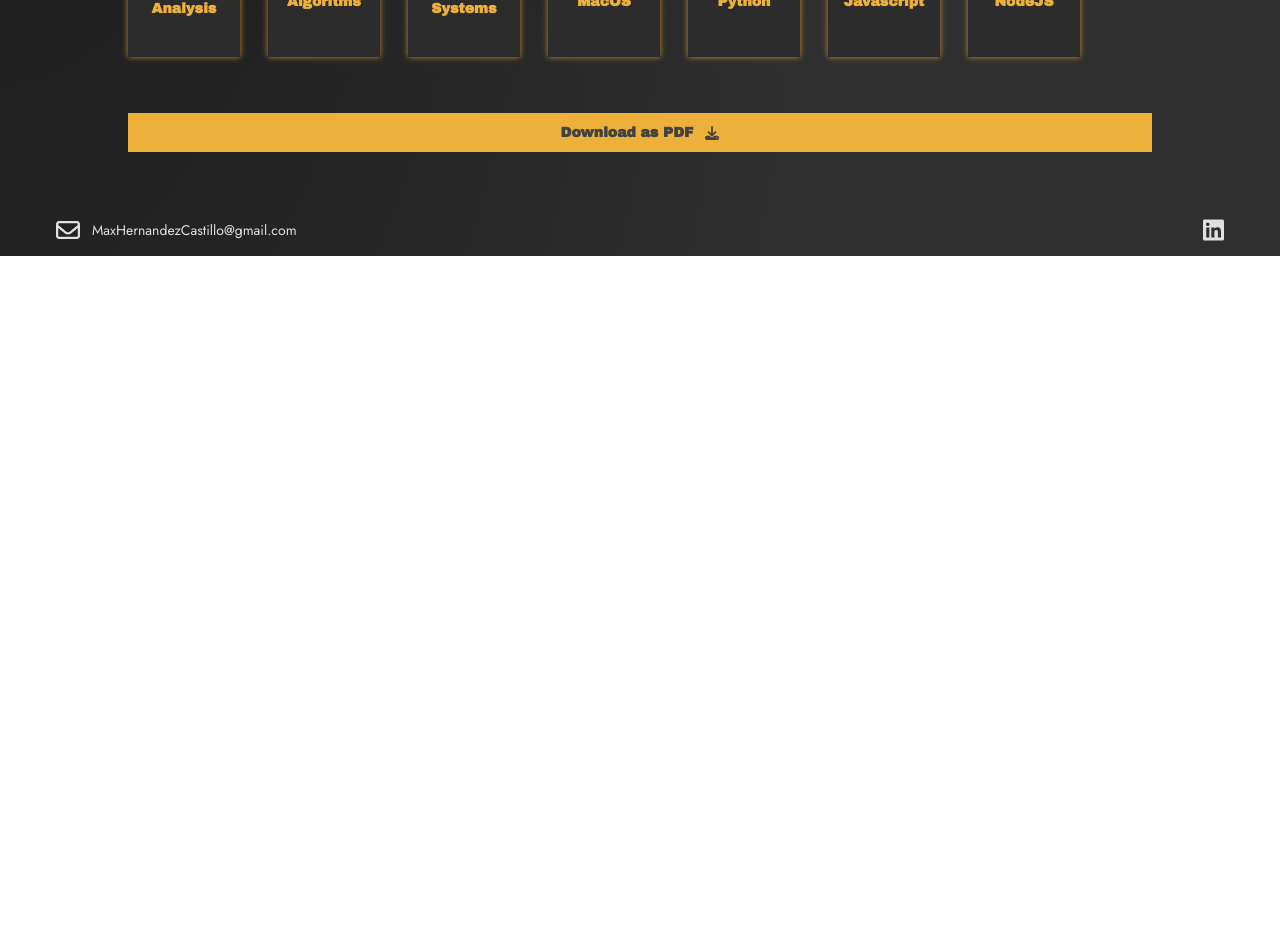
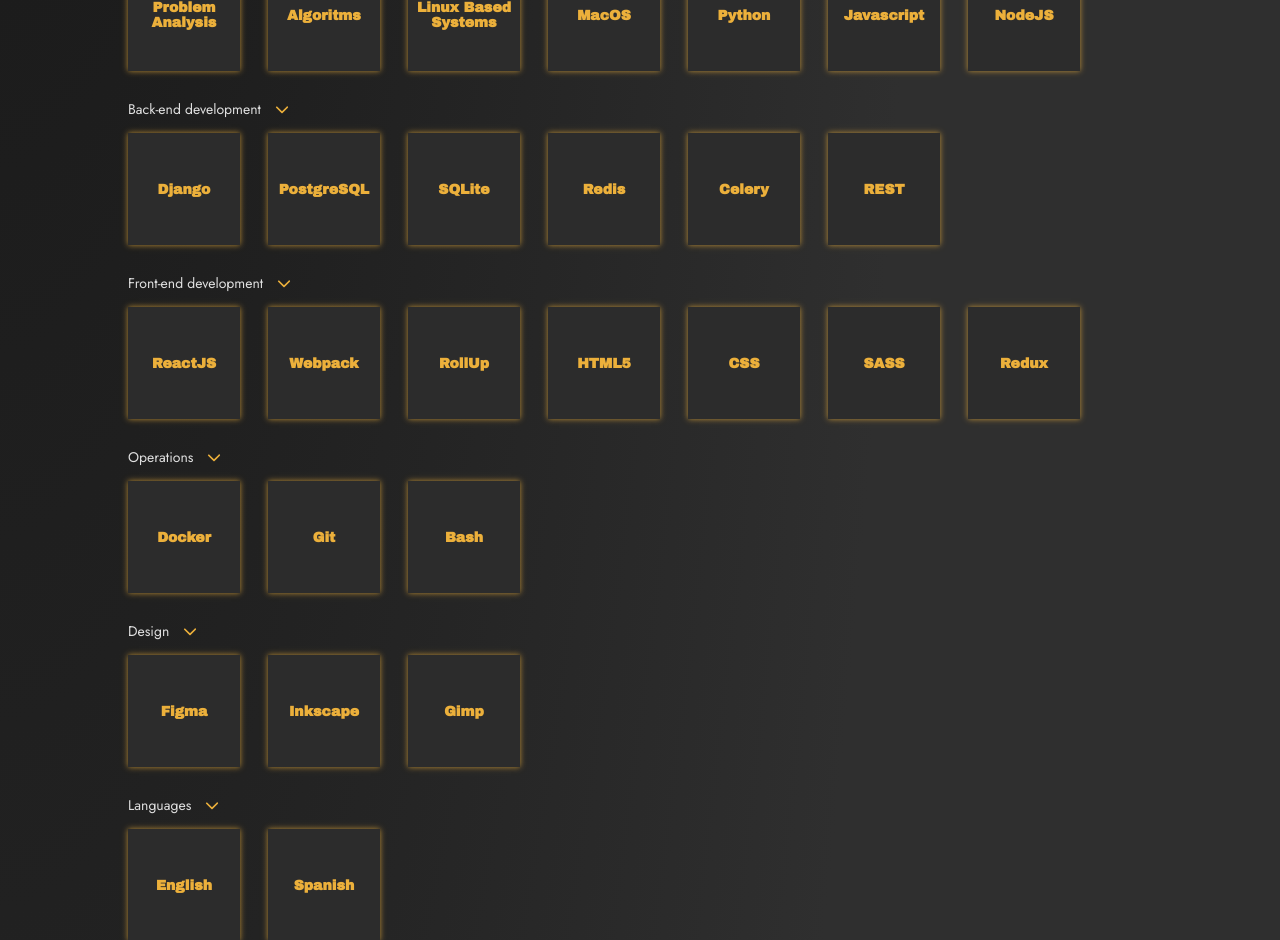
Before and after one commit to maxkalavera/maxkalavera.github.io, a React (Create React App) app: page /resume/ in a window 1280 px wide. Shown: the part 1860-2800 px from the top of the page. Before the commit the page ends 2116 px from the top, so only its background shows below. Built offline with nearby package versions, Linux system fonts and the light colour scheme; a web font is replaced by a local one.

Commit message:
updated resume page

```diff
--- a/src/pages/Resume.tsx
+++ b/src/pages/Resume.tsx
@@ -9,6 +9,11 @@
 export default function Resume() {
   const [flags, setFlags] = useState({
     'general-programing-topics': true,
+    'back-end-development': true,
+    'front-end-development': true,
+    'operations': true,
+    'design': true,
+    'languages': true,
   });
 
   const toggleFlag = (id: keyof typeof flags) => {
@@ -20,13 +25,22 @@
     });
   };
 
-  console.log('FLAGS', flags);
+  const setAll = (flag: boolean=false) => {
+    setFlags({
+      'general-programing-topics': flag,
+      'back-end-development': flag,
+      'front-end-development': flag,
+      'operations': flag,
+      'design': flag,
+      'languages': flag,
+    });
+  };
 
   return (
     <div className={`${styles.container}`}>
       <div className={`${styles.content}`}>
 
-        <div className={styles.row}>
+        <div className={styles['about-me']}>
           <div className={`${styles.column} ${styles['background-frame']}`}>
             <h3 className={`primary`}>About me</h3>
             <p className='secondary'>
@@ -142,8 +156,17 @@
           </div>
         </div>
 
-        <div className={`${styles['column']}`}>
-          <h4 className={`primary`}>SKILLS</h4>
+        <div className={`${styles['skills']}`}>
+        <div className={`${styles['row']}`} style={{gap: '12px'}}>
+            <h4 className={`primary`}>SKILLS</h4>
+            <small
+              className='secondary'
+              style={{cursor: 'pointer', textDecoration: 'underline'}}
+              onClick={() => setAll(false)}
+            >
+              Hide all
+            </small>
+          </div>
 
           <div className={styles.column}>
             <div className={styles['skills-topic']}
@@ -157,9 +180,9 @@
             </div>
 
             <div
-              className={styles.row}
+              className={styles['skills-row']}
               style={{
-                visibility: flags['general-programing-topics'] ? 'visible' : 'hidden'
+                display: flags['general-programing-topics'] ? 'flex' : 'none'
               }}
             >
               <SkillFrame text='Problem Analysis' />
@@ -169,6 +192,127 @@
               <SkillFrame text='Python' />
               <SkillFrame text='Javascript' />
               <SkillFrame text='NodeJS' />
+            </div>
+          </div>
+
+          <div className={styles.column}>
+            <div className={styles['skills-topic']}
+              onClick={() => toggleFlag('back-end-development')}
+            >
+              <p className={`secondary`}>Back-end development</p>
+              <FontAwesomeIcon
+                icon={flags['back-end-development'] ? faChevronDown : faChevronRight}
+                className={styles['skills-topic__chevron']}
+              />
+            </div>
+
+            <div
+              className={styles['skills-row']}
+              style={{
+                display: flags['back-end-development'] ? 'flex' : 'none'
+              }}
+            >
+              <SkillFrame text='Django' />
+              <SkillFrame text='PostgreSQL' />
+              <SkillFrame text='SQLite' />
+              <SkillFrame text='Redis' />
+              <SkillFrame text='Celery' />
+              <SkillFrame text='REST' />
+            </div>
+          </div>
+
+          <div className={styles.column}>
+            <div className={styles['skills-topic']}
+              onClick={() => toggleFlag('front-end-development')}
+            >
+              <p className={`secondary`}>Front-end development</p>
+              <FontAwesomeIcon
+                icon={flags['front-end-development'] ? faChevronDown : faChevronRight}
+                className={styles['skills-topic__chevron']}
+              />
+            </div>
+
+            <div
+              className={styles['skills-row']}
+              style={{
+                display: flags['front-end-development'] ? 'flex' : 'none'
+              }}
+            >
+              <SkillFrame text='ReactJS' />
+              <SkillFrame text='Webpack' />
+              <SkillFrame text='RollUp' />
+              <SkillFrame text='HTML5' />
+              <SkillFrame text='CSS' />
+              <SkillFrame text='SASS' />
+              <SkillFrame text='Redux' />
+            </div>
+          </div>
+
+          <div className={styles.column}>
+            <div className={styles['skills-topic']}
+              onClick={() => toggleFlag('operations')}
+            >
+              <p className={`secondary`}>Operations</p>
+              <FontAwesomeIcon
+                icon={flags['operations'] ? faChevronDown : faChevronRight}
+                className={styles['skills-topic__chevron']}
+              />
+            </div>
+
+            <div
+              className={styles['skills-row']}
+              style={{
+                display: flags['operations'] ? 'flex' : 'none'
+              }}
+            >
+              <SkillFrame text='Docker' />
+              <SkillFrame text='Git' />
+              <SkillFrame text='Bash' />
+            </div>
+          </div>
+
+          <div className={styles.column}>
+            <div className={styles['skills-topic']}
+              onClick={() => toggleFlag('design')}
+            >
+              <p className={`secondary`}>Design</p>
+              <FontAwesomeIcon
+                icon={flags['design'] ? faChevronDown : faChevronRight}
+                className={styles['skills-topic__chevron']}
+              />
+            </div>
+
+            <div
+              className={styles['skills-row']}
+              style={{
+                display: flags['design'] ? 'flex' : 'none'
+              }}
+            >
+              <SkillFrame text='Figma' />
+              <SkillFrame text='Inkscape' />
+              <SkillFrame text='Gimp' />
+            </div>
+          </div>
+
+          <div className={styles.column}>
+            <div className={styles['skills-topic']}
+              onClick={() => toggleFlag('languages')}
+            >
+              <p className={`secondary`}>Languages</p>
+              <FontAwesomeIcon
+                icon={flags['languages'] ? faChevronDown : faChevronRight}
+                className={styles['skills-topic__chevron']}
+              />
+            </div>
+
+            <div
+              className={styles['skills-row']}
+              style={{
+                display: flags['languages'] ? 'flex' : 'none'
+              }}
+            >
+              <SkillFrame text='English' />
+              <SkillFrame text='Spanish' />
             </div>
           </div>
         </div>
--- a/src/styles/layout.module.css
+++ b/src/styles/layout.module.css
@@ -16,14 +16,17 @@
   display: flex;
   flex-direction: column;
   align-items: center;
+  gap: var(--gap-sm)
 }
 
 .navbar-content {
+  height: 100%;
   width: 100%;
   display: flex;
   flex-direction: row;
   align-items: center;
   justify-content: space-between;
+  gap: var(--gap-sm)
 }
 
 .divider {
--- a/src/styles/resume.module.css
+++ b/src/styles/resume.module.css
@@ -19,6 +19,17 @@
   justify-content: flex-start;
   align-items: center;
   gap: var(--gap-lg);
+}
+
+.about-me {
+  height: fit-content;
+  width: 100%;
+  display: flex;
+  flex-direction: row;
+  justify-content: flex-start;
+  align-items: center;
+  gap: var(--gap-md);
+
 }
 
 .row {
@@ -71,6 +82,27 @@
   color: var(--gray-300);
 }
 
+.skills {
+  height: fit-content;
+  width: 100%;
+  display: flex;
+  flex-direction: column;
+  justify-content: flex-start;
+  align-items: flex-start;
+  gap: var(--gap-md);
+}
+
+.skills-row {
+  height: fit-content;
+  width: 100%;
+  display: flex;
+  flex-direction: row;
+  justify-content: flex-start;
+  align-items: center;
+  flex-wrap: wrap;
+  gap: var(--gap-md);
+}
+
 .skills-topic {
   height: fit-content;
   width: 100%;
@@ -80,6 +112,7 @@
   align-items: center;
   gap: var(--gap-sm);
   cursor: pointer;
+  user-select: none;
 }
 
 .skills-topic:hover {
@@ -91,3 +124,16 @@
   color: #ECB03B;
 
 }
+
+@media (max-width: 960px) and (orientation: portrait) {
+  .about-me {
+    flex-direction: column;
+    align-items: center;
+    justify-content: flex-start;
+    gap: var(--gap-sm)
+  }
+
+  .portrait {
+    width: 35vi;
+  }
+}
```
